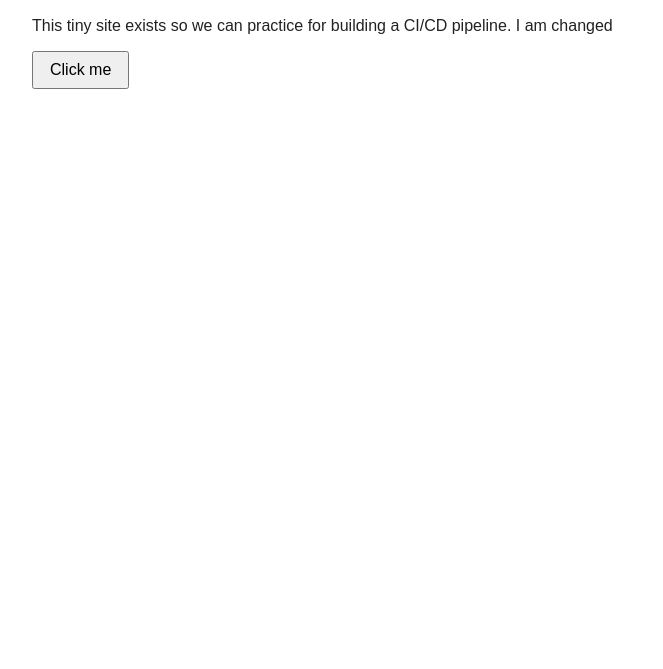
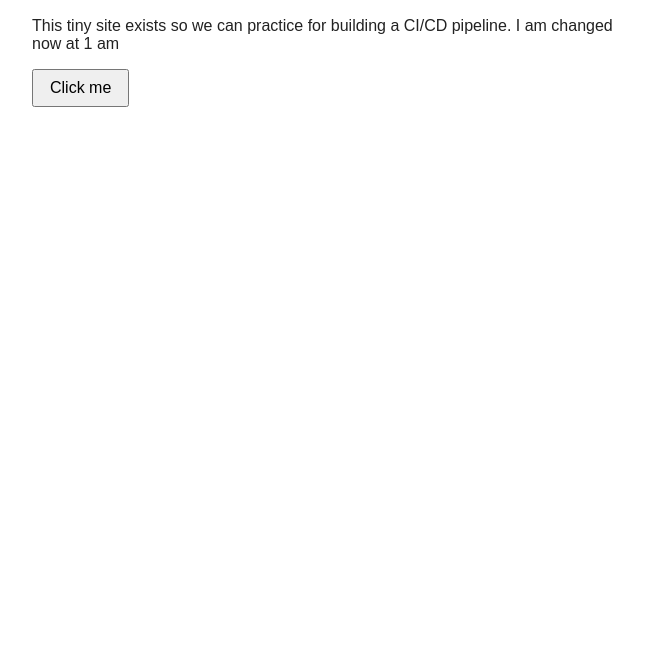
Before and after one commit to Samz0001/ci-cd-learning, a website: page index.html in a window 1280 px wide. Shown: the part 131-800 px from the top of the page, without its empty margins (308-971 px from the left). Drawn offline with Linux system fonts and the light colour scheme.

Commit message:
your change description

```diff
--- a/index.html
+++ b/index.html
@@ -15,7 +15,7 @@
   </header>
 
   <main>
-    <p>This tiny site exists so we can practice  for building a CI/CD pipeline. I am changed </p>
+    <p>This tiny site exists so we can practice  for building a CI/CD pipeline. I am changed  now at 1 am</p>
     <button id="showBtn">Click me</button>
     <p id="message" hidden>Hello, CI/CD learner APp! 🎉</p>
   </main>
```
